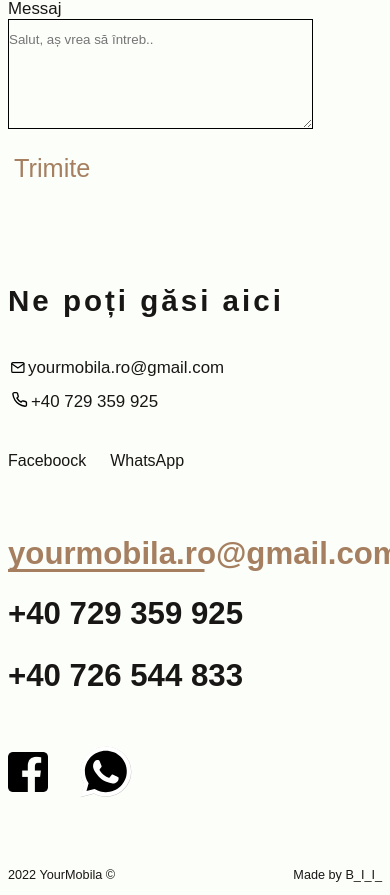
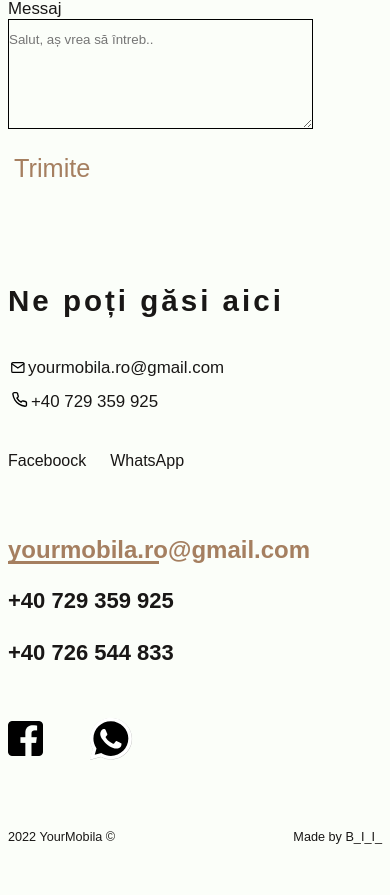
Before and after one commit to Iurka2/YourMoblia-showcase, a Next.js app: page /contact in a window 390 px wide. Shown: the part 1070-1965 px from the top of the page. After the commit the page ends 1927 px from the top, so only its background shows below. Built offline with nearby package versions, Linux system fonts and the light colour scheme.

Commit message:
more bug fixes

```diff
--- a/Components/footer.js
+++ b/Components/footer.js
@@ -48,10 +48,10 @@ style: {
 </div>
 <div className="someContainer">
     <a href="https://www.facebook.com/IIUM-497430033789824" target="_blank" rel="noreferrer">
-    <Image src="/facebook.png" width={40} height={40} alt="Facebook logo icon" className="facebook" />
+    <Image src="/facebook.png" width={35} height={35} alt="Facebook logo icon" className="facebook" />
     </a>
     <a href="https://wa.me/+40729359925" target="_blank" rel="noreferrer">
-    <Image src="/WhatsApp 1.svg" width={60} height={60} alt="WhatsApp logo icon"/>
+    <Image src="/WhatsApp 1.svg" width={50} height={50} alt="WhatsApp logo icon"/>
 </a>
   </div>
 
--- a/styles/globals.css
+++ b/styles/globals.css
@@ -546,13 +546,13 @@ font-family: "Gambarino", sans-serif;
 }
 
 .button_footer{
-  font-size: 8vw;
+  font-size: 24px;
   align-self: flex-start;
 
 }
 
 .phonenr{
-  font-size: 8vw;
+  font-size: 22px;
   margin-bottom: 24px;
 }
 
```
